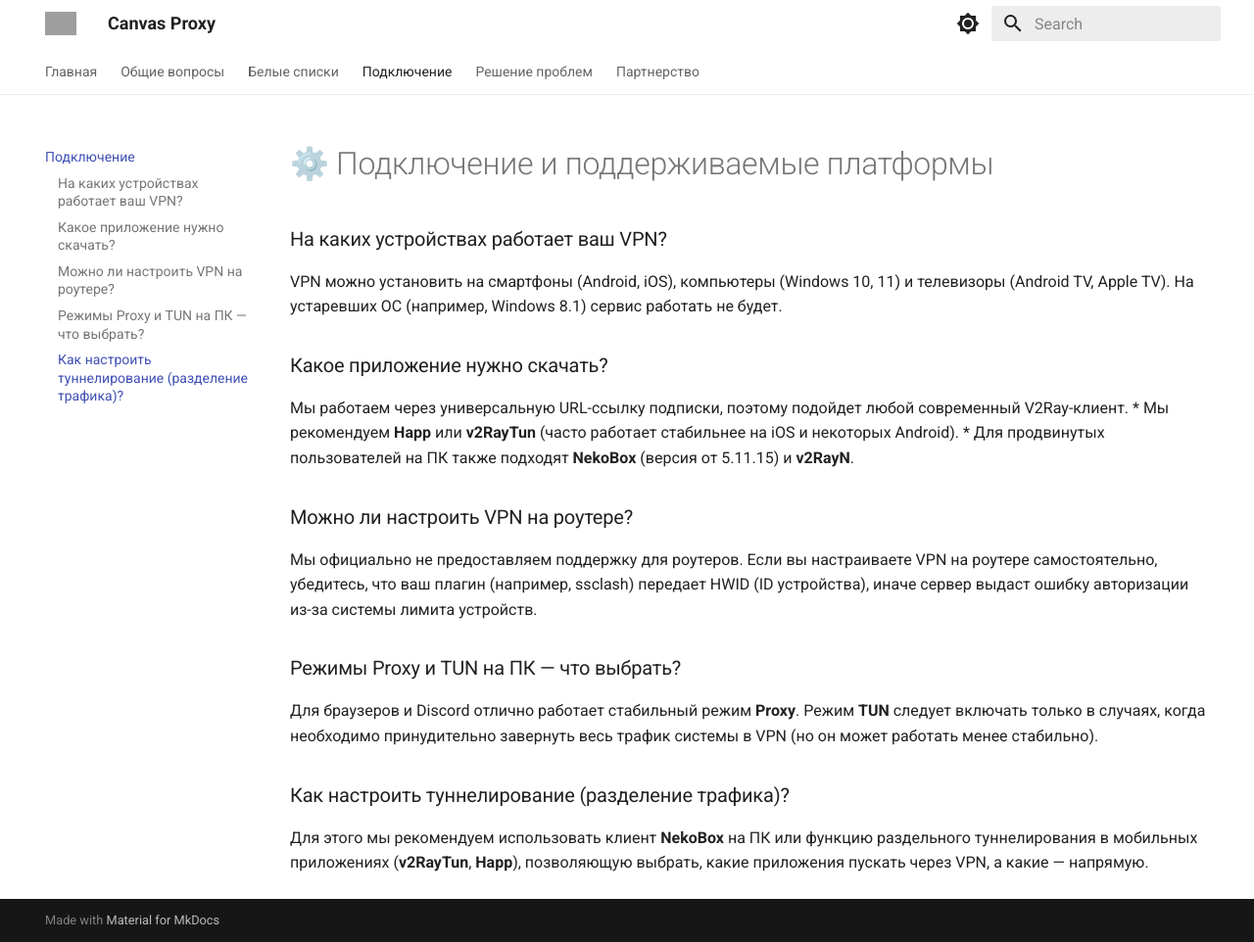
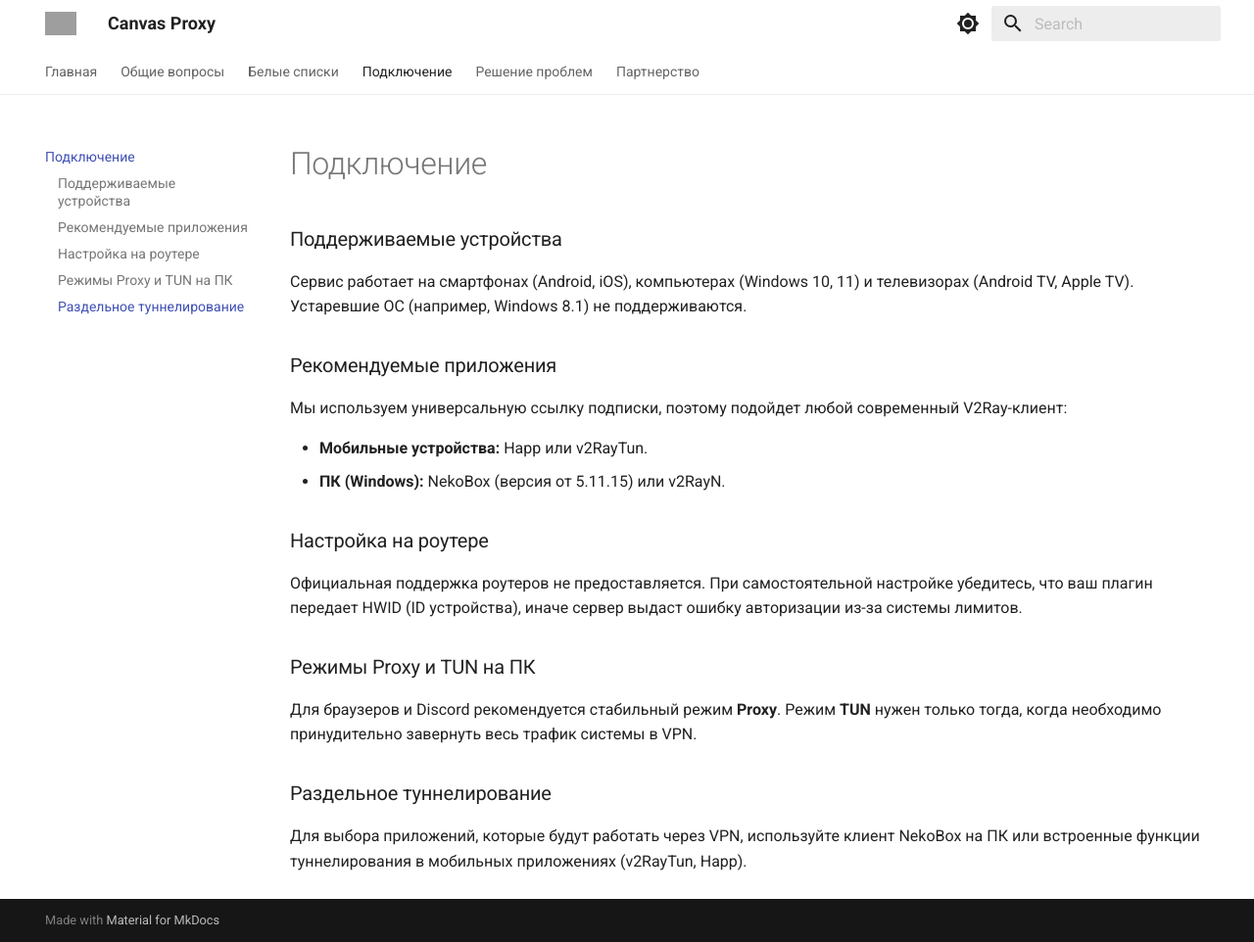
Before and after one commit to CanvasProxy/wiki, an MkDocs documentation site: the page built from docs/connection.md, in a window 1280 px wide and 962 px high. Shown: the whole window at 98% size. Built offline with MkDocs 1.6.1 and Material for MkDocs 9.7.7, drawn with Linux system fonts in a browser that asks for light colours; grey boxes are pictures that could not be loaded.

Commit message:
Update connection.md

```diff
--- a/docs/connection.md
+++ b/docs/connection.md
@@ -1,18 +1,19 @@
-# ⚙️ Подключение и поддерживаемые платформы
+# Подключение
 
-### На каких устройствах работает ваш VPN?
-VPN можно установить на смартфоны (Android, iOS), компьютеры (Windows 10, 11) и телевизоры (Android TV, Apple TV). На устаревших ОС (например, Windows 8.1) сервис работать не будет.
+### Поддерживаемые устройства
+Сервис работает на смартфонах (Android, iOS), компьютерах (Windows 10, 11) и телевизорах (Android TV, Apple TV). Устаревшие ОС (например, Windows 8.1) не поддерживаются.
 
-### Какое приложение нужно скачать?
-Мы работаем через универсальную URL-ссылку подписки, поэтому подойдет любой современный V2Ray-клиент.
-* Мы рекомендуем **Happ** или **v2RayTun** (часто работает стабильнее на iOS и некоторых Android).
-* Для продвинутых пользователей на ПК также подходят **NekoBox** (версия от 5.11.15) и **v2RayN**.
+### Рекомендуемые приложения
+Мы используем универсальную ссылку подписки, поэтому подойдет любой современный V2Ray-клиент:
 
-### Можно ли настроить VPN на роутере?
-Мы официально не предоставляем поддержку для роутеров. Если вы настраиваете VPN на роутере самостоятельно, убедитесь, что ваш плагин (например, ssclash) передает HWID (ID устройства), иначе сервер выдаст ошибку авторизации из-за системы лимита устройств.
+* **Мобильные устройства:** Happ или v2RayTun.
+* **ПК (Windows):** NekoBox (версия от 5.11.15) или v2RayN.
 
-### Режимы Proxy и TUN на ПК — что выбрать?
-Для браузеров и Discord отлично работает стабильный режим **Proxy**. Режим **TUN** следует включать только в случаях, когда необходимо принудительно завернуть весь трафик системы в VPN (но он может работать менее стабильно).
+### Настройка на роутере
+Официальная поддержка роутеров не предоставляется. При самостоятельной настройке убедитесь, что ваш плагин передает HWID (ID устройства), иначе сервер выдаст ошибку авторизации из-за системы лимитов.
 
-### Как настроить туннелирование (разделение трафика)?
-Для этого мы рекомендуем использовать клиент **NekoBox** на ПК или функцию раздельного туннелирования в мобильных приложениях (**v2RayTun**, **Happ**), позволяющую выбрать, какие приложения пускать через VPN, а какие — напрямую.
+### Режимы Proxy и TUN на ПК
+Для браузеров и Discord рекомендуется стабильный режим **Proxy**. Режим **TUN** нужен только тогда, когда необходимо принудительно завернуть весь трафик системы в VPN.
+
+### Раздельное туннелирование
+Для выбора приложений, которые будут работать через VPN, используйте клиент NekoBox на ПК или встроенные функции туннелирования в мобильных приложениях (v2RayTun, Happ).
```
